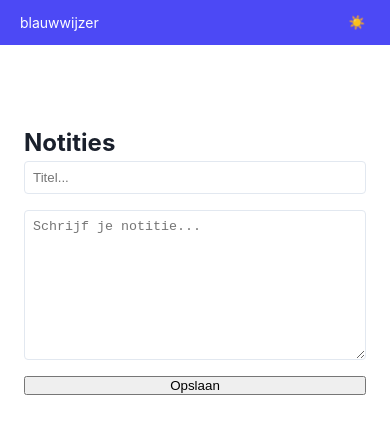
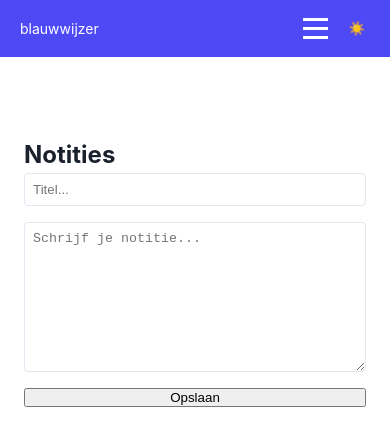
Before and after one commit to Dion2011q/blauwwijzer, a plain HTML site: page notes.html in a window 390 px wide. Drawn offline with Linux system fonts and the light colour scheme.

Commit message:
Update notes.html

```diff
--- a/notes.html
+++ b/notes.html
@@ -29,7 +29,22 @@
                 </ul>
             </div>
         </nav>
-        <button id="theme-toggle-btn"></button>
+        <div class="header-right">
+            <div class="hamburger-menu" id="hamburger-menu">
+                <span></span>
+                <span></span>
+                <span></span>
+            </div>
+            <button id="theme-toggle-btn"></button>
+        </div>
+        <nav class="mobile-nav" id="mobile-nav">
+            <ul>
+                <li><a href="index.html">Home</a></li>
+                <li><a href="todo.html">Todo</a></li>
+                <li><a href="notes.html">Notes</a></li>
+                <li><a href="chat.html">Chat</a></li>
+            </ul>
+        </nav>
     </header>
 
     <main>
@@ -46,6 +61,7 @@
         </div>
     </main>
 
+    <script src="js/app.js"></script>
     <script src="js/darkMode.js"></script>
     <script src="notes.js"></script>
 </body>
```
